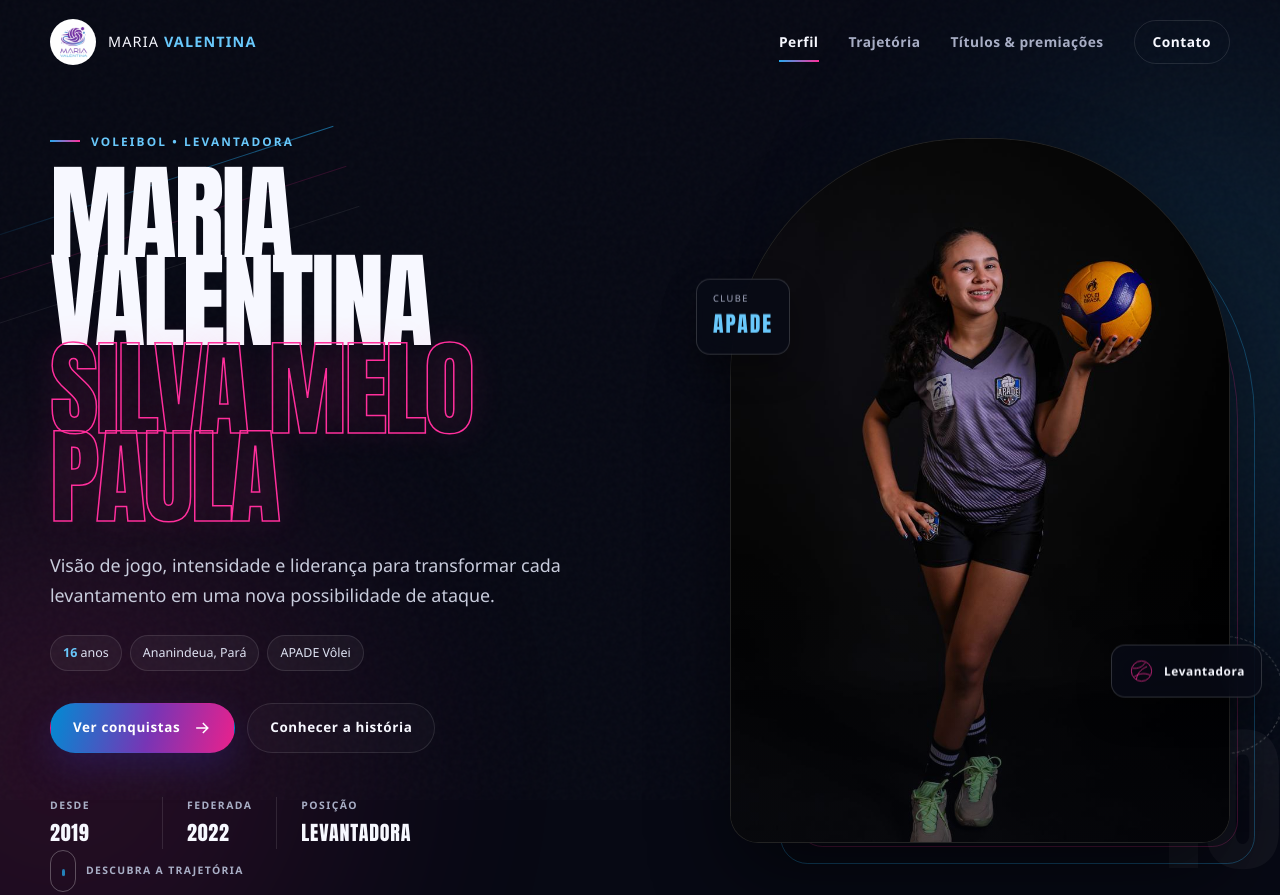
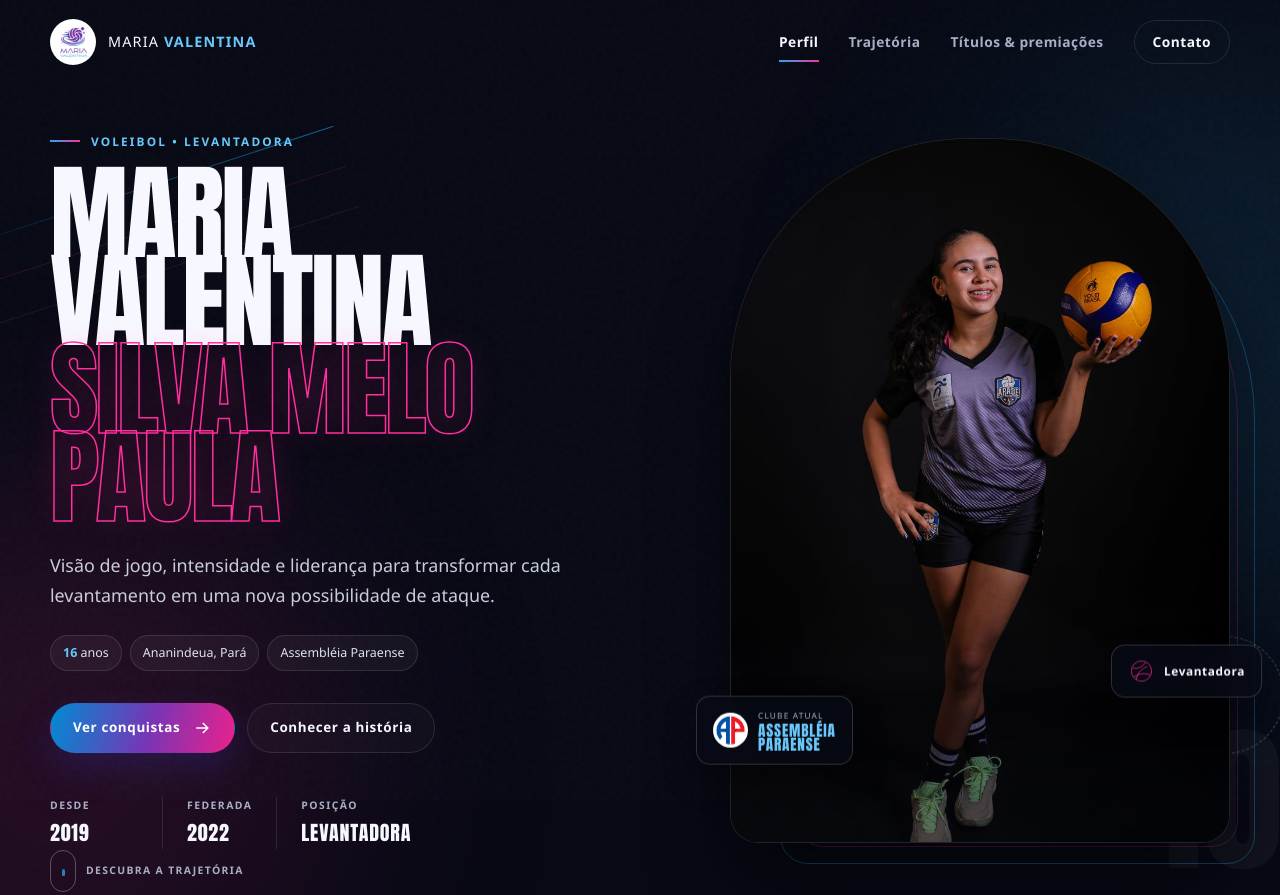
Before and after one commit to valentina-mpaula/Valentina, a plain HTML site: page index.html in a window 1280 px wide. Shown: the top 895 px of the page. Drawn offline with Linux system fonts and the light colour scheme.

Commit message:
Add files via upload

```diff
--- a/assets/css/style.css
+++ b/assets/css/style.css
@@ -143,9 +143,10 @@ button, a { -webkit-tap-highlight-color: transparent; }
 .photo-lines::before { content: ""; position: absolute; inset: 16px; border: 1px solid rgba(255,47,156,.26); border-radius: inherit; }
 .photo-lines::after { content: ""; position: absolute; right: -30px; bottom: 16%; width: 118px; height: 118px; border-radius: 50%; border: 1px dashed rgba(255,255,255,.25); animation: spin 18s linear infinite; }
 .floating-card { position: absolute; z-index: 4; padding: 12px 16px; background: rgba(8,11,23,.78); border: 1px solid rgba(255,255,255,.16); border-radius: 14px; backdrop-filter: blur(14px); box-shadow: 0 15px 32px rgba(0,0,0,.35); animation: float 4.5s ease-in-out infinite; }
-.floating-card--club { top: 21%; left: -34px; }
-.floating-card--club span { display: block; color: var(--muted); font-size: .58rem; letter-spacing: .16em; text-transform: uppercase; }
-.floating-card--club strong { color: var(--blue-soft); font-family: Impact, "Arial Narrow", sans-serif; font-size: 1.35rem; letter-spacing: .09em; }
+.floating-card--club { top: auto; bottom: 10%; left: -34px; display: flex; align-items: center; gap: 10px; }
+.floating-card--club img { width: 35px; height: 35px; flex: 0 0 auto; object-fit: contain; padding: 2px; background: white; border-radius: 50%; }
+.floating-card--club span { display: block; color: var(--muted); font-size: .52rem; letter-spacing: .14em; text-transform: uppercase; }
+.floating-card--club strong { display: block; margin-top: 2px; color: var(--blue-soft); font-family: Impact, "Arial Narrow", sans-serif; font-size: .95rem; line-height: .92; letter-spacing: .055em; text-transform: uppercase; }
 .floating-card--role { right: -32px; bottom: 20%; display: flex; align-items: center; gap: 9px; animation-delay: -1.8s; }
 .floating-card--role svg { width: 27px; fill: none; stroke: var(--pink); stroke-width: 1.25; }
 .floating-card--role span { font-size: .74rem; font-weight: 750; letter-spacing: .05em; }
--- a/index.html
+++ b/index.html
@@ -4,7 +4,7 @@
     <meta charset="utf-8">
     <meta name="viewport" content="width=device-width, initial-scale=1">
     <meta name="theme-color" content="#070914">
-    <meta name="description" content="Perfil esportivo de Maria Valentina Silva Melo Paula, atleta de voleibol e levantadora da APADE.">
+    <meta name="description" content="Perfil esportivo de Maria Valentina Silva Melo Paula, atleta de voleibol e levantadora da Assembléia Paraense.">
     <meta property="og:title" content="Maria Valentina | Atleta de Voleibol">
     <meta property="og:description" content="Conheça a trajetória, os títulos e as premiações de Maria Valentina.">
     <meta property="og:image" content="assets/images/maria-valentina-atleta.jpg">
@@ -52,7 +52,7 @@
           <div class="hero-tags" aria-label="Informações da atleta">
             <span><strong data-athlete-age>16</strong> anos</span>
             <span>Ananindeua, Pará</span>
-            <span>APADE Vôlei</span>
+            <span>Assembléia Paraense</span>
           </div>
 
           <div class="hero-actions">
@@ -76,8 +76,11 @@
             <img src="assets/images/maria-valentina-atleta.jpg" alt="Maria Valentina com uniforme da APADE segurando uma bola de vôlei" width="853" height="1280">
           </figure>
           <div class="floating-card floating-card--club">
-            <span>Clube</span>
-            <strong>APADE</strong>
+            <img src="assets/images/logo-assembleia-paraense.png" alt="" width="900" height="900">
+            <div>
+              <span>Clube atual</span>
+              <strong>Assembléia<br>Paraense</strong>
+            </div>
           </div>
           <div class="floating-card floating-card--role">
             <svg viewBox="0 0 48 48" aria-hidden="true"><circle cx="24" cy="24" r="18"/><path d="M9 19c9 1 16-2 22-10M15 39c1-10 7-18 19-23M39 31c-10-4-18-3-28 3"/></svg>
@@ -101,7 +104,7 @@
           <div class="profile-story reveal" data-delay="100">
             <p class="story-lead">Maria Valentina começou no voleibol ainda criança e encontrou na posição de levantadora o espaço ideal para unir técnica, estratégia e espírito coletivo.</p>
             <p>Seu primeiro contato com a modalidade aconteceu em 2019, no Clube AABB. Em 2022, foi aprovada em seletivas para categorias de base e escolheu defender a APADE, clube pelo qual é federada e participa de competições estaduais e nacionais.</p>
-            <p>Também integra a equipe de voleibol do Colégio Santa Rosa. Em sua trajetória, acumulou títulos em diferentes categorias e reconhecimentos individuais como melhor levantadora e melhor atleta da partida.</p>
+            <p>Atualmente, representa a Assembléia Paraense e também integra a equipe de voleibol do Colégio Santa Rosa. Em sua trajetória, acumulou títulos em diferentes categorias e reconhecimentos individuais como melhor levantadora e melhor atleta da partida.</p>
           </div>
         </div>
 
@@ -147,12 +150,12 @@
               <div><h3>Chegada à APADE</h3><p>Aprovada nas seletivas, passa a integrar as categorias de base e torna-se atleta federada.</p></div>
             </li>
             <li class="timeline-item reveal" data-delay="160">
-              <span class="timeline-year">2023–25</span>
+              <span class="timeline-year">2023–2025</span>
               <div><h3>Consolidação competitiva</h3><p>Títulos estaduais e nacionais, experiências em várias categorias e premiações individuais.</p></div>
             </li>
             <li class="timeline-item timeline-item--future reveal" data-delay="240">
               <span class="timeline-year">Agora</span>
-              <div><h3>Próximo ponto</h3><p>Mais aprendizado, desafios e oportunidades para elevar o nível do jogo.</p></div>
+              <div><h3>Assembléia Paraense</h3><p>Novos desafios, aprendizado e oportunidades para elevar o nível do jogo em seu clube atual.</p></div>
             </li>
           </ol>
         </div>
```
Also changed, not shown: assets/images/logo-assembleia-paraense.png (added).
